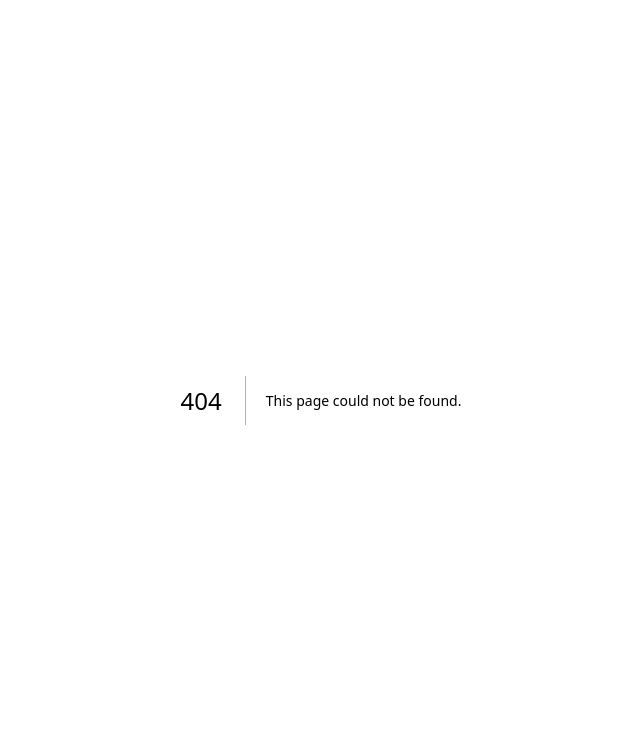
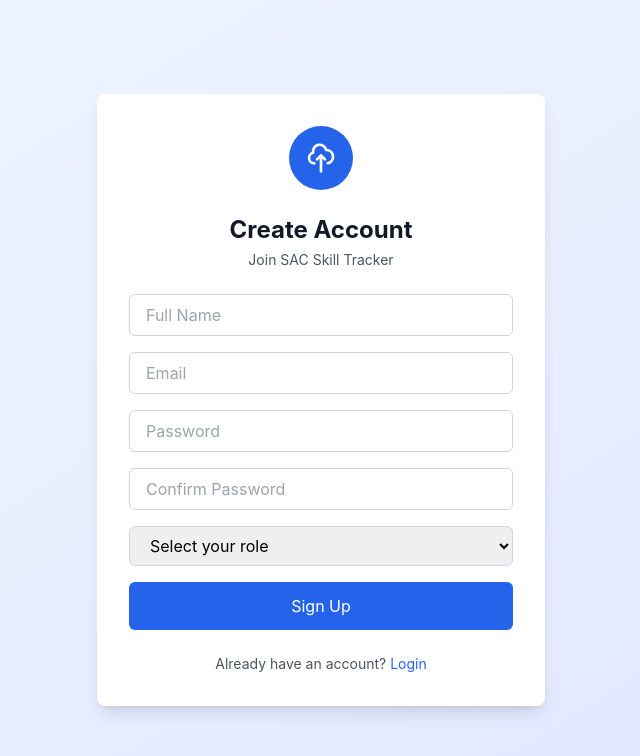
Before and after one commit to nishantneupane/SAC-Skill-Tracker, a Next.js app in the folder frontend/: page /signup in a window 1280 px wide. Before the commit this address had no page. Shown: the top 756 px of the page, without its empty margins (319-959 px from the left). Built offline with nearby package versions, Linux system fonts and the light colour scheme; no server answers.

Commit message:
add signup page and password in login page

```diff
--- a/frontend/app/login/page.tsx
+++ b/frontend/app/login/page.tsx
@@ -3,17 +3,19 @@
  * Purpose: Simple login with name and role selection
  */
 
-'use client';
+"use client";
 
-import { useState } from 'react';
-import { useRouter } from 'next/navigation';
+import { useState } from "react";
+import { useRouter } from "next/navigation";
+import { supabase } from "@/lib/supabase";
 
 export default function Login() {
   const router = useRouter();
-    const [fullName, setFullName] = useState('');
-    const [email, setEmail] = useState('');
-    const [role, setRole] = useState('');
-    const [error, setError] = useState('');
+  const [fullName, setFullName] = useState("");
+  const [email, setEmail] = useState("");
+  const [role, setRole] = useState("");
+  const [error, setError] = useState("");
+  const [loading, setLoading] = useState(false);
 
   // const handleSSOLogin = () => {
   //     setIsLoading(true);
@@ -25,68 +27,100 @@ export default function Login() {
 
   //     window.location.href = authUrl;
 
-    const handleLogin = (e: React.FormEvent) => {
+  const [password, setPassword] = useState("");
+
+  const handleLogin = async (e: React.FormEvent) => {
     e.preventDefault();
-        setError('');
+    setError("");
 
-        if (!fullName.trim()) {
-            setError('Please enter your name');
-            return;
-        }
+    try {
+      if (!email.trim()) throw new Error("Enter email");
+      if (!password.trim()) throw new Error("Enter password");
 
-        if (!email.trim()) {
-            setError('Please enter your email');
-            return;
-        }
+      setLoading(true);
 
-        if (!role) {
-            setError('Please select a role');
-            return;
-        }
+      // Authenticate user
+      const { data, error } = await supabase.auth.signInWithPassword({
+        email,
+        password,
+      });
 
-        // Store user info in localStorage
-        localStorage.setItem('user', JSON.stringify({ name: fullName, email, role }));
+      console.log("Login Response:", { data, error });
+      if (error) throw error;
 
+      await supabase.auth.refreshSession();
 
+      const { data: person, error: personError } = await supabase
+        .from("person")
+        .select("*")
+        .eq("auth_user_id", data.user.id)
+        .maybeSingle();
 
-        // TODO: query person by email to get person_id
-        // go from there to determine role and redirect to appropriate dashboard
-        // For now, just redirect based on selected role
-
+      if (personError) throw personError;
+      if (!person) throw new Error("User profile not found");
 
       // Redirect based on role
-        if (role === 'instructor') {
-            router.push('/instructor/dashboard');
-        } else if (role === 'account') {
-            router.push('/account/dashboard');
-        } else if (role === 'admin') {
-            router.push('/admin/dashboard');
-        } else if (role === 'superadmin') {
-            router.push('/super-admin/dashboard');
+      switch (person.person_type) {
+        case "admin":
+          router.push("/admin/dashboard");
+          break;
+
+        case "superadmin":
+          router.push("/super-admin/dashboard");
+          break;
+
+        case "human":
+          router.push("/account/dashboard");
+          break;
+
+        default:
+          router.push("/");
+      }
+    } catch (err: any) {
+      console.error("Login Error:", err);
+      setError(err.message);
+    } finally {
+      setLoading(false);
     }
   };
-
   return (
     <div className="min-h-screen bg-gradient-to-br from-blue-50 to-indigo-100 flex items-center justify-center p-4">
       <div className="bg-white rounded-lg shadow-lg p-8 max-w-md w-full">
         {/* Logo */}
         <div className="flex justify-center mb-6">
           <div className="w-16 h-16 bg-blue-600 rounded-full flex items-center justify-center">
-                        <svg className="w-8 h-8 text-white" fill="none" stroke="currentColor" viewBox="0 0 24 24">
-                            <path strokeLinecap="round" strokeLinejoin="round" strokeWidth={2} d="M7 16a4 4 0 01-.88-7.903A5 5 0 1115.9 6L16 6a5 5 0 011 9.9M15 13l-3-3m0 0l-3 3m3-3v12" />
+            <svg
+              className="w-8 h-8 text-white"
+              fill="none"
+              stroke="currentColor"
+              viewBox="0 0 24 24"
+            >
+              <path
+                strokeLinecap="round"
+                strokeLinejoin="round"
+                strokeWidth={2}
+                d="M7 16a4 4 0 01-.88-7.903A5 5 0 1115.9 6L16 6a5 5 0 011 9.9M15 13l-3-3m0 0l-3 3m3-3v12"
+              />
             </svg>
           </div>
         </div>
 
         {/* Title and Subtitle */}
-                <h1 className="text-2xl font-bold text-center text-gray-900 mb-1">SAC Skill Tracker</h1>
-                <p className="text-center text-sm text-gray-600 mb-6">Swimming Progress Dashboard</p>
+        <h1 className="text-2xl font-bold text-center text-gray-900 mb-1">
+          SAC Skill Tracker
+        </h1>
+        <p className="text-center text-sm text-gray-600 mb-6">
+          Swimming Progress Dashboard
+        </p>
 
         {/* Login Form */}
         <form onSubmit={handleLogin} className="space-y-4">
           {/* Full Name Input */}
           <div>
-                        <label htmlFor="fullName" className="block text-sm font-medium text-gray-700 mb-1">
+            <label
+              htmlFor="fullName"
+              className="block text-sm font-medium text-gray-700 mb-1"
+            >
               Full Name
             </label>
             <input
@@ -101,7 +135,10 @@ export default function Login() {
 
           {/* Email Input */}
           <div>
-                        <label htmlFor="email" className="block text-sm font-medium text-gray-700 mb-1">
+            <label
+              htmlFor="email"
+              className="block text-sm font-medium text-gray-700 mb-1"
+            >
               Email
             </label>
             <input
@@ -113,10 +150,29 @@ export default function Login() {
               className="w-full px-4 py-2 border border-gray-300 rounded-md focus:ring-2 focus:ring-blue-500 focus:border-transparent outline-none"
             />
           </div>
+          <div>
+            <label
+              htmlFor="password"
+              className="block text-sm font-medium text-gray-700 mb-1"
+            >
+              Password
+            </label>
+            {/* Password Input */}
+            <input
+              type="password"
+              value={password}
+              onChange={(e) => setPassword(e.target.value)}
+              placeholder="Enter password"
+              className="w-full px-4 py-2 border border-gray-300 rounded-md"
+            />
+          </div>
 
           {/* Role Selector */}
           <div>
-                        <label htmlFor="role" className="block text-sm font-medium text-gray-700 mb-1">
+            <label
+              htmlFor="role"
+              className="block text-sm font-medium text-gray-700 mb-1"
+            >
               I am a...
             </label>
             <select
@@ -135,9 +191,7 @@ export default function Login() {
 
           {/* Error Message */}
           {error && (
-                        <div className="text-red-600 text-sm text-center">
-                            {error}
-                        </div>
+            <div className="text-red-600 text-sm text-center">{error}</div>
           )}
 
           {/* Submit Button */}
@@ -148,6 +202,15 @@ export default function Login() {
             Continue
           </button>
         </form>
+        <p className="text-center text-sm text-gray-600 mt-6">
+          Don't have an account?{" "}
+          <button
+            onClick={() => router.push("/signup")}
+            className="text-blue-600 hover:underline"
+          >
+            Sign Up
+          </button>
+        </p>
       </div>
     </div>
   );
--- /dev/null
+++ b/frontend/app/signup/page.tsx
@@ -0,0 +1,176 @@
+"use client";
+
+import { useState } from "react";
+import { useRouter } from "next/navigation";
+import { supabase } from "@/lib/supabase";
+
+export default function Signup() {
+  const router = useRouter();
+  const [fullName, setFullName] = useState("");
+  const [email, setEmail] = useState("");
+  const [password, setPassword] = useState("");
+  const [confirmPassword, setConfirmPassword] = useState("");
+  const [role, setRole] = useState("");
+  const [error, setError] = useState("");
+  const [loading, setLoading] = useState(false);
+
+  const handleSignup = async (e: React.FormEvent) => {
+    e.preventDefault();
+    setError("");
+    setLoading(true);
+
+    try {
+      if (!fullName.trim()) {
+        throw new Error("Please enter your name");
+      }
+
+      if (!email.trim()) {
+        throw new Error("Please enter your email");
+      }
+
+      if (password.length < 6) {
+        throw new Error("Password must be at least 6 characters");
+      }
+
+      if (password !== confirmPassword) {
+        throw new Error("Passwords do not match");
+      }
+
+      if (!role) {
+        throw new Error("Please select a role");
+      }
+
+      const nameParts = fullName.trim().split(" ");
+
+      // ONLY create auth user
+      const { data, error } = await supabase.auth.signUp({
+        email,
+        password,
+        options: {
+          data: {
+            first_name: nameParts[0],
+            last_name: nameParts.slice(1).join(" ") || null,
+            role: role,
+          },
+        },
+      });
+
+      if (error) throw error;
+
+      // If email confirmation is enabled
+      if (!data.session) {
+        alert(
+          "Signup successful! Please check your email to confirm your account.",
+        );
+      }
+
+      router.push("/login");
+    } catch (err: any) {
+      console.error("Signup Error:", err);
+      setError(err.message);
+    } finally {
+      setLoading(false);
+    }
+  };
+
+  return (
+    <div className="min-h-screen bg-gradient-to-br from-blue-50 to-indigo-100 flex items-center justify-center p-4">
+      <div className="bg-white rounded-lg shadow-lg p-8 max-w-md w-full">
+        {/* Logo */}
+        <div className="flex justify-center mb-6">
+          <div className="w-16 h-16 bg-blue-600 rounded-full flex items-center justify-center">
+            <svg
+              className="w-8 h-8 text-white"
+              fill="none"
+              stroke="currentColor"
+              viewBox="0 0 24 24"
+            >
+              <path
+                strokeLinecap="round"
+                strokeLinejoin="round"
+                strokeWidth={2}
+                d="M7 16a4 4 0 01-.88-7.903A5 5 0 1115.9 6L16 6a5 5 0 011 9.9M15 13l-3-3m0 0l-3 3m3-3v12"
+              />
+            </svg>
+          </div>
+        </div>
+
+        {/* Title and Subtitle */}
+        <h1 className="text-2xl font-bold text-center text-gray-900 mb-1">
+          Create Account
+        </h1>
+        <p className="text-center text-sm text-gray-600 mb-6">
+          Join SAC Skill Tracker
+        </p>
+
+        <form onSubmit={handleSignup} className="space-y-4">
+          <input
+            type="text"
+            placeholder="Full Name"
+            value={fullName}
+            onChange={(e) => setFullName(e.target.value)}
+            className="w-full px-4 py-2 border border-gray-300 rounded-md"
+          />
+
+          <input
+            type="email"
+            placeholder="Email"
+            value={email}
+            onChange={(e) => setEmail(e.target.value)}
+            className="w-full px-4 py-2 border border-gray-300 rounded-md"
+          />
+
+          <input
+            type="password"
+            placeholder="Password"
+            value={password}
+            onChange={(e) => setPassword(e.target.value)}
+            className="w-full px-4 py-2 border border-gray-300 rounded-md"
+          />
+
+          <input
+            type="password"
+            placeholder="Confirm Password"
+            value={confirmPassword}
+            onChange={(e) => setConfirmPassword(e.target.value)}
+            className="w-full px-4 py-2 border border-gray-300 rounded-md"
+          />
+
+          <select
+            value={role}
+            onChange={(e) => setRole(e.target.value)}
+            className="w-full px-4 py-2 border border-gray-300 rounded-md"
+          >
+            <option value="">Select your role</option>
+            <option value="instructor">Instructor</option>
+            <option value="account">Parent/Swimmer</option>
+            <option value="admin">Admin</option>
+            <option value="superadmin">Super Admin</option>
+          </select>
+
+          {error && (
+            <div className="text-red-600 text-sm text-center">{error}</div>
+          )}
+
+          <button
+            type="submit"
+            disabled={loading}
+            className="w-full bg-blue-600 text-white py-3 rounded-md"
+          >
+            {loading ? "Creating Account..." : "Sign Up"}
+          </button>
+        </form>
+
+        <p className="text-center text-sm text-gray-600 mt-6">
+          Already have an account?{" "}
+          <button
+            onClick={() => router.push("/login")}
+            className="text-blue-600 hover:underline"
+          >
+            Login
+          </button>
+        </p>
+      </div>
+    </div>
+  );
+}
```
Also changed, not shown: frontend/package.json (+5 -5 lines), 2 other files (tests, documents, lock files or other folders). Lines whose indentation alone changed are shown as unchanged.
